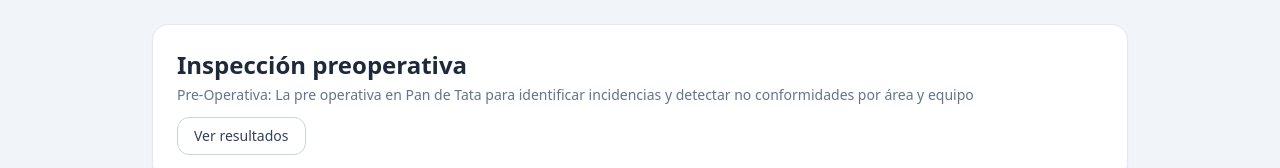
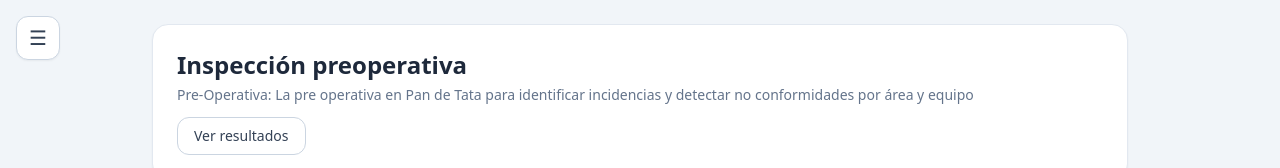
Before and after one commit to Gsiblesz/PRE-OPERATIVAfrontend, a Next.js app: page / in a window 1280 px wide. Shown: the top 168 px of the page. Built offline with nearby package versions, Linux system fonts and the light colour scheme.

Commit message:
feat: agrega botón de menú superior izquierdo

```diff
--- a/app/layout.tsx
+++ b/app/layout.tsx
@@ -14,6 +14,27 @@ export default function RootLayout({
   return (
     <html lang="es">
       <body className="bg-slate-100 text-slate-900 antialiased">
+        <details className="fixed left-4 top-4 z-50 group">
+          <summary className="flex h-11 w-11 cursor-pointer list-none items-center justify-center rounded-xl border border-slate-300 bg-white text-slate-700 shadow-sm transition hover:bg-slate-50">
+            <span className="text-xl leading-none">☰</span>
+          </summary>
+
+          <nav className="mt-2 w-48 rounded-xl border border-slate-200 bg-white p-2 shadow-lg">
+            <a
+              href="/"
+              className="block rounded-lg px-3 py-2 text-sm font-medium text-slate-700 hover:bg-slate-100"
+            >
+              Inspección
+            </a>
+            <a
+              href="/resultados"
+              className="block rounded-lg px-3 py-2 text-sm font-medium text-slate-700 hover:bg-slate-100"
+            >
+              Resultados
+            </a>
+          </nav>
+        </details>
+
         <div className="min-h-screen pb-12">{children}</div>
         <p className="fixed bottom-2 left-3 text-xs text-slate-400">
           Elaborado por el pasante de producción: Gerardo Siblesz
```
